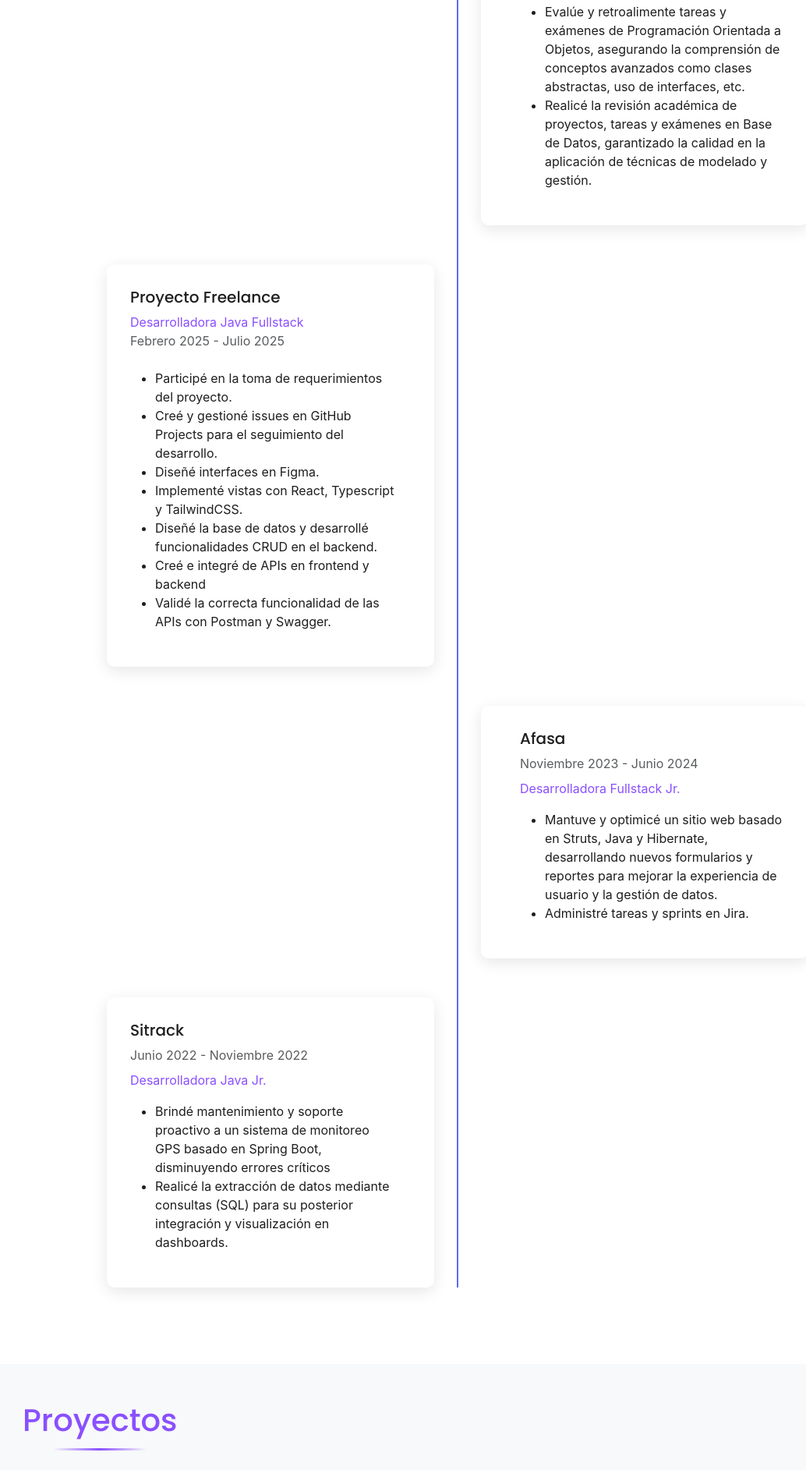
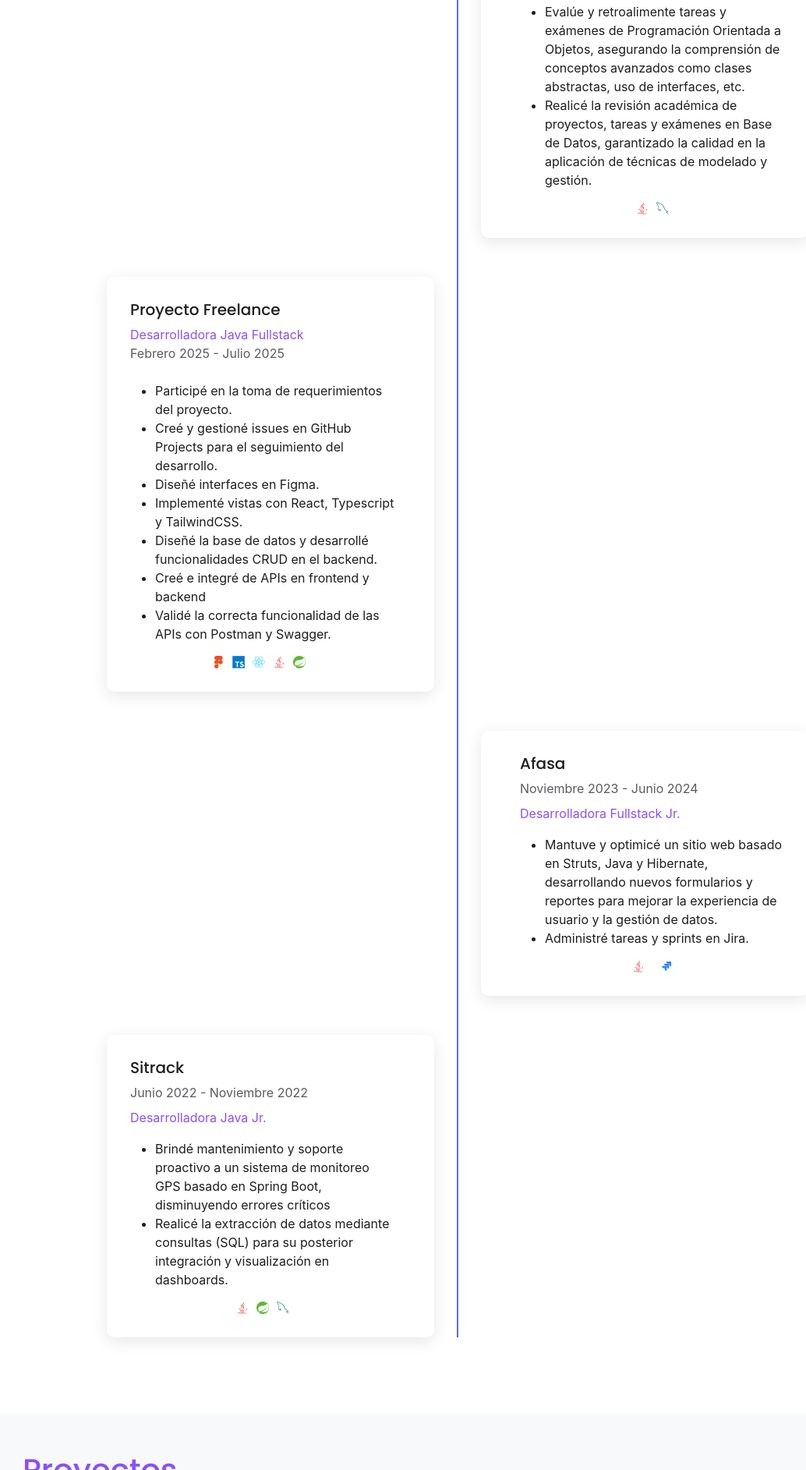
Before and after one commit to rosaainz/portafolio, a plain HTML site: page index.html in a window 1280 px wide. Shown: the part 865-2750 px from the top of the page at 78% size, without its empty margins (53-1087 px from the left). Drawn offline with nearby package versions, Linux system fonts and the light colour scheme.

Commit message:
style: agregar iconos en experiencia

```diff
--- a/index.html
+++ b/index.html
@@ -208,9 +208,8 @@
                   </ul>
 
                   <div class="timeline-icons">
-                    <span class="tech-badge"><i class="fas fa-circle"></i></span>
-                    <span class="tech-badge"><i class="fas fa-circle"></i></span>
-                    <span class="tech-badge"><i class="fas fa-circle"></i></span>
+                    <i class="devicon-java-plain colored"></i>
+                    <i class="devicon-mysql-plain colored"></i>
                   </div>
                 </div>
               </div>
@@ -234,9 +233,12 @@
                     <li>Validé la correcta funcionalidad de las APIs con Postman y Swagger.</li>
                   </ul>
                   <div class="timeline-icons">
-                    <span class="tech-badge"><i class="fas fa-circle"></i></span>
-                    <span class="tech-badge"><i class="fas fa-circle"></i></span>
-                    <span class="tech-badge"><i class="fas fa-circle"></i></span>
+                    <i class="devicon-figma-plain colored"></i>
+                    <i class="devicon-typescript-plain colored"></i>
+                    <i class="devicon-react-plain colored"></i>
+                    <i class="devicon-java-plain colored"></i>
+                    <i class="devicon-spring-plain colored"></i>
+                    <i class="devicon-swagger-plain colored"></i>
                   </div>
                 </div>
               </div>
@@ -249,16 +251,16 @@
                       <p class="text-muted mb-2">Noviembre 2023 - Junio 2024</p>
                       <span>Desarrolladora Fullstack Jr.</span>
                     </div>
-                    <div class="timeline-icons">
-                      <span class="tech-badge"><i class="fas fa-circle"></i></span>
-                      <span class="tech-badge"><i class="fas fa-circle"></i></span>
-                      <span class="tech-badge"><i class="fas fa-circle"></i></span>
-                    </div>
                   </div>
                   <ul>
                     <li>Mantuve y optimicé un sitio web basado en Struts, Java y Hibernate, desarrollando nuevos formularios y reportes para mejorar la experiencia de usuario y la gestión de datos.</li>
                     <li>Administré tareas y sprints en Jira.</li>
                   </ul>
+                  <div class="timeline-icons">
+                    <i class="devicon-java-plain colored"></i>
+                    <i class="devicon-hibernate-plain colored"></i>
+                    <i class="devicon-jira-plain colored"></i>
+                </div>
                 </div>
               </div>
 
@@ -270,16 +272,16 @@
                       <p class="text-muted mb-2">Junio 2022 - Noviembre 2022</p>
                       <span>Desarrolladora Java Jr.</span>
                     </div>
-                    <div class="timeline-icons">
-                      <span class="tech-badge"><i class="fas fa-circle"></i></span>
-                      <span class="tech-badge"><i class="fas fa-circle"></i></span>
-                      <span class="tech-badge"><i class="fas fa-circle"></i></span>
-                    </div>
                   </div>
                   <ul>
                     <li>Brindé mantenimiento y soporte proactivo a un sistema de monitoreo GPS basado en Spring Boot, disminuyendo errores críticos</li>
                     <li>Realicé la extracción de datos mediante consultas (SQL) para su posterior integración y visualización en dashboards.</li>
                   </ul>
+                  <div class="timeline-icons">
+                    <i class="devicon-java-plain colored"></i>
+                    <i class="devicon-spring-plain colored"></i>
+                    <i class="devicon-mysql-plain colored"></i>
+                  </div>
                 </div>
               </div>
             </div>
--- a/style.css
+++ b/style.css
@@ -226,6 +226,7 @@ body {
   .timeline-icons {
     display: flex;
     gap: 10px;
+    justify-content: center;
   }
   .projects-section {
     background-color: var(--light-bg);
```
